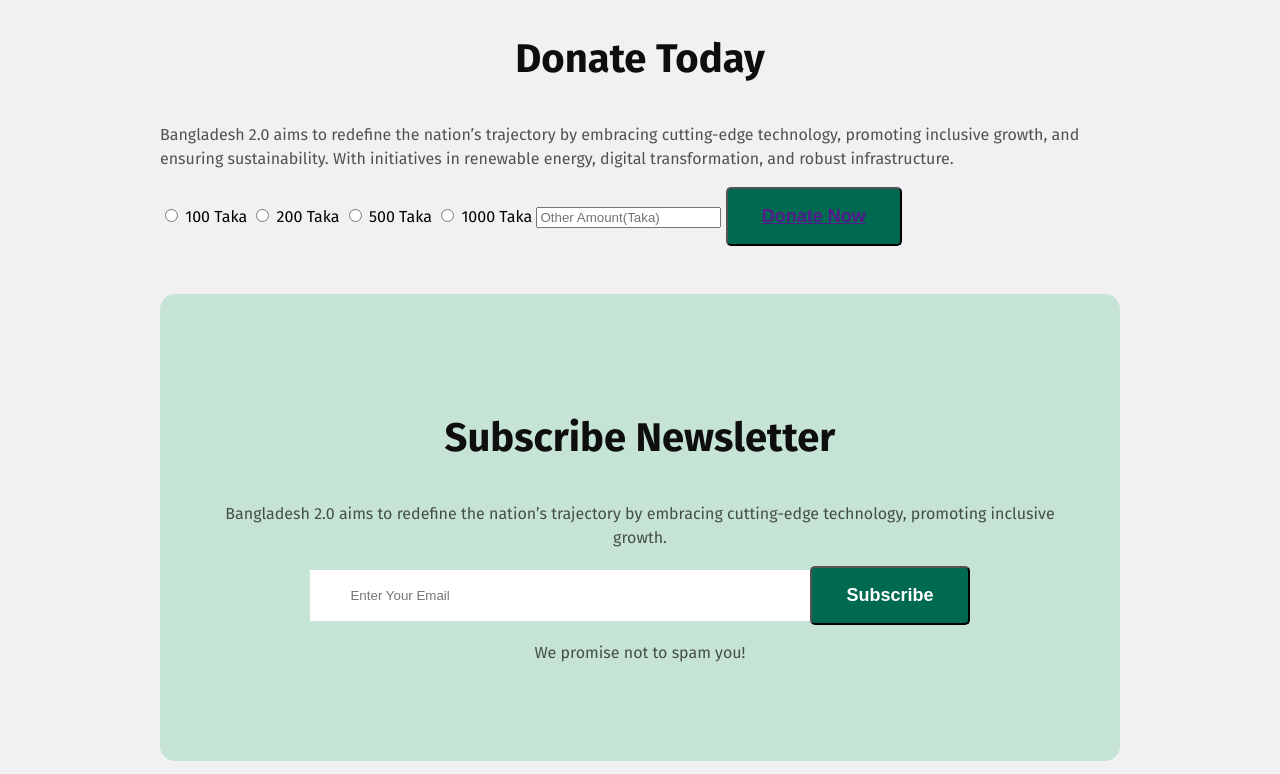
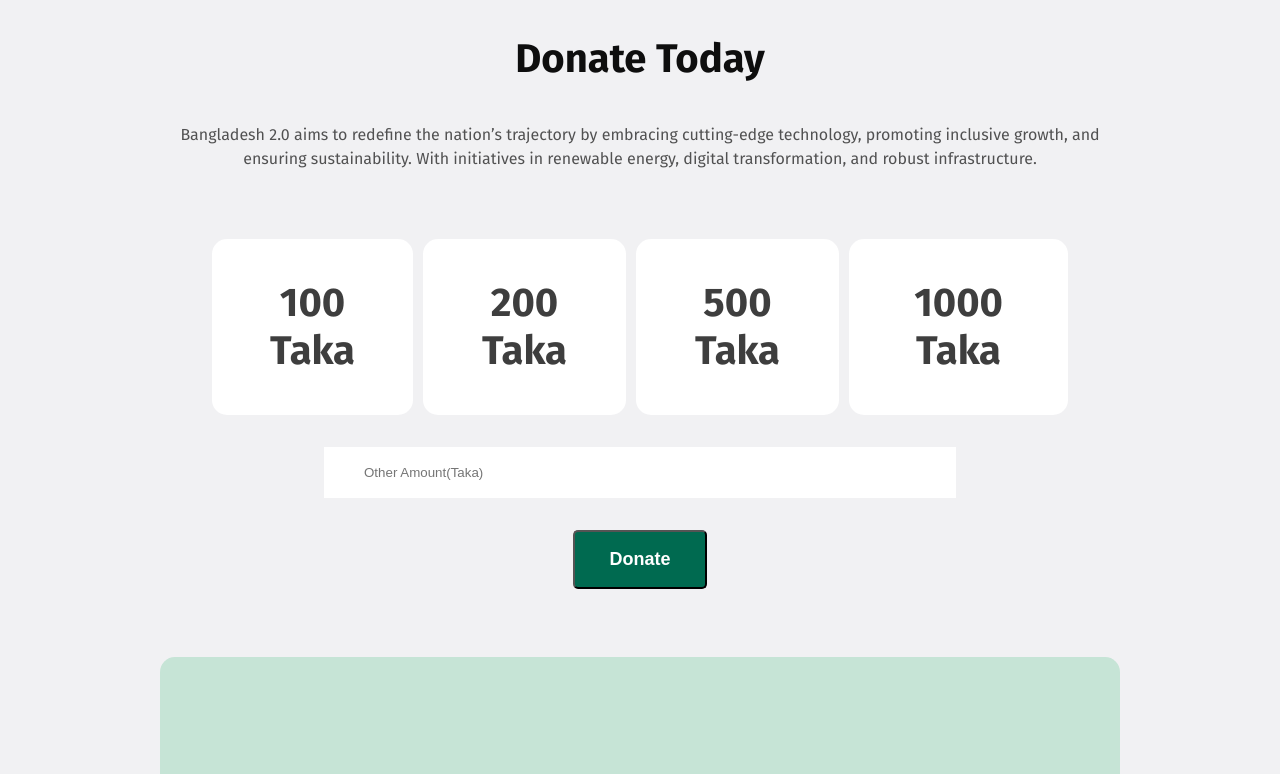
Before and after one commit to mdFuadIslam/B11A1--assignment-1, a plain HTML site: page index.html in a window 1280 px wide. Shown: the part 4760-5534 px from the top of the page. Drawn offline with Linux system fonts and the light colour scheme.

Commit message:
Donate section added

```diff
--- a/index.html
+++ b/index.html
@@ -221,20 +221,29 @@
             <div class="section-title center">
                 <p>Donate Today</p>
             </div>
-            <div class="section-description">
+            <div class="section-description center">
                 <p>Bangladesh 2.0 aims to redefine the nation’s trajectory by embracing cutting-edge technology, promoting inclusive growth, and ensuring sustainability. With initiatives in renewable energy, digital transformation, and robust infrastructure.</p>
             </div>
-            <div class="donate-options">
-                <input type="radio" id="100" name="donate" value="100">
-                <label for="five-thousand">100 Taka</label>
-                <input type="radio" id="200" name="donate" value="200">
-                <label for="one-lakh">200 Taka</label>
-                <input type="radio" id="500" name="donate" value="500">
-                <label for="five-lakh">500 Taka</label>
-                <input type="radio" id="1000" name="donate" value="10000">
-                <label for="other">1000 Taka</label>
-            <input type="number" placeholder="Other Amount(Taka)">
-            <a href=""><button class="btn-primary">Donate Now</button"></a>
+            <form>
+                <div class = "donation-form">
+                    <div class="donate-options center">
+                        <input type="radio" id="100" name="donate" value="100">
+                        <label for="100">100 Taka</label>
+                        <input type="radio" id="200" name="donate" value="200">
+                        <label for="200">200 Taka</label>
+                        <input type="radio" id="500" name="donate" value="500">
+                        <label for="500">500 Taka</label>
+                        <input type="radio" id="1000" name="donate" value="1000">
+                        <label for="1000">1000 Taka</label>
+                    </div>
+                    <div>
+                        <input type="number" placeholder="Other Amount(Taka)">
+                    </div>
+                    <div>
+                        <input type="submit" class="btn-primary center" value="Donate">
+                    </div>
+                </div>
+            </form>
         </section>
         <section class = 'box center'>
             <div class="section-title center">
--- a/style.css
+++ b/style.css
@@ -371,6 +371,53 @@ section {
     background-color: #012e23;
 }
 
+.donation-form {
+    padding: 20px;
+    gap: 20px;
+    text-align: center;
+}
+
+.donate-options {
+    display: flex;
+    padding: 32px;
+    gap: 10px;
+    text-align: center;
+    justify-content: center;
+}
+
+.donation-form input[type="radio"] {
+    display: none;
+}
+
+.donation-form label {
+    background-color: white;
+    color: rgba(14, 14, 14, 0.8);
+    padding: 40px;
+    font-size: 40px;
+    font-weight: bold;
+    border-radius: 15px;
+}
+
+.donation-form label:hover {
+    background-color: #C6E4D6;
+}
+
+.donation-form input[type="radio"]:checked + label {
+    background-color: #C6E4D6;
+}
+
+.donation-form input[type="number"] {
+    background-color: white;
+    color: rgba(14, 14, 14, 0.3);
+    padding: 18px 40px;
+    width: 60%;
+    border: none;
+}
+
+.donation-form input[type="submit"] {
+    margin-top: 32px;
+}
+
 /* footer style */
 footer {
     background-color: white;
```
